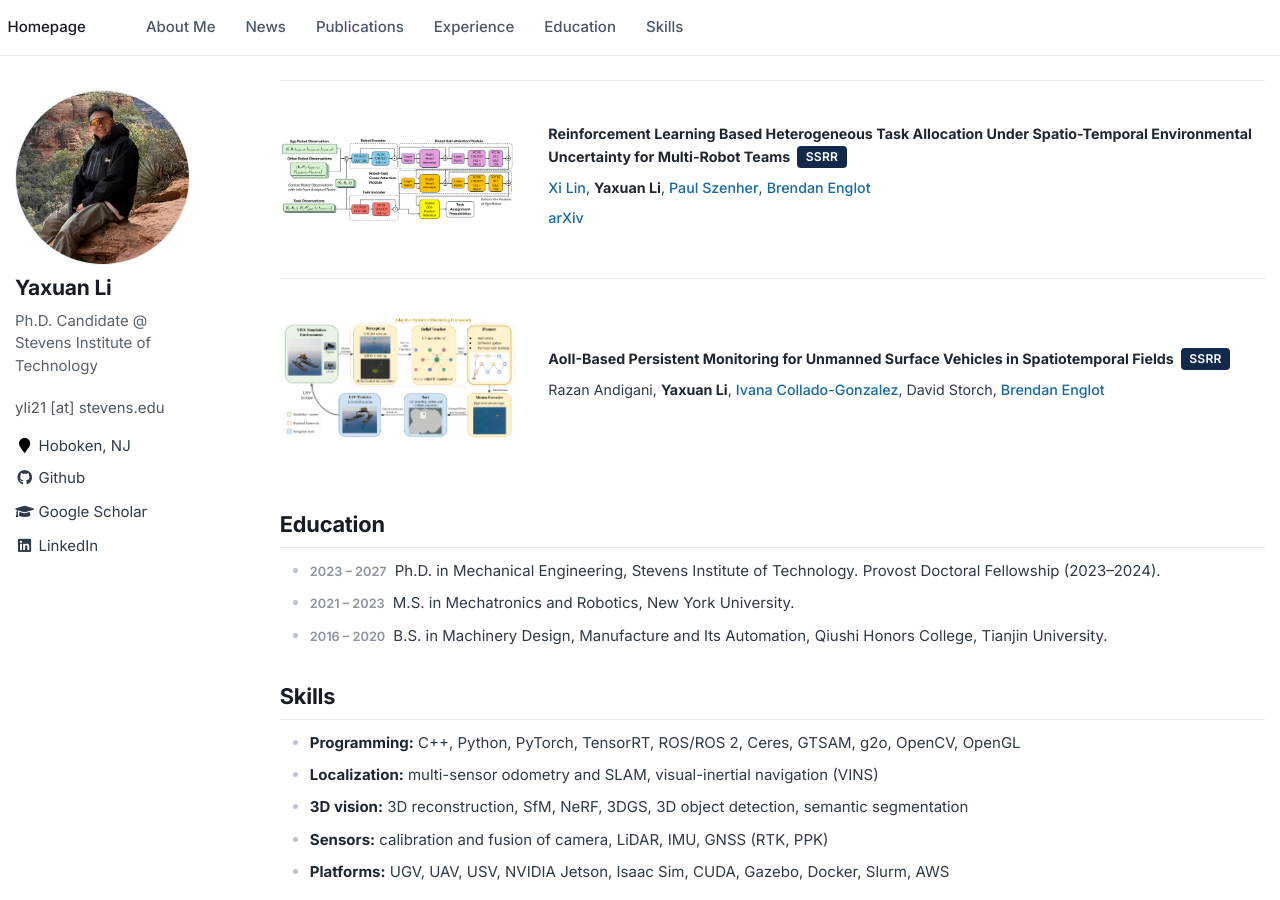
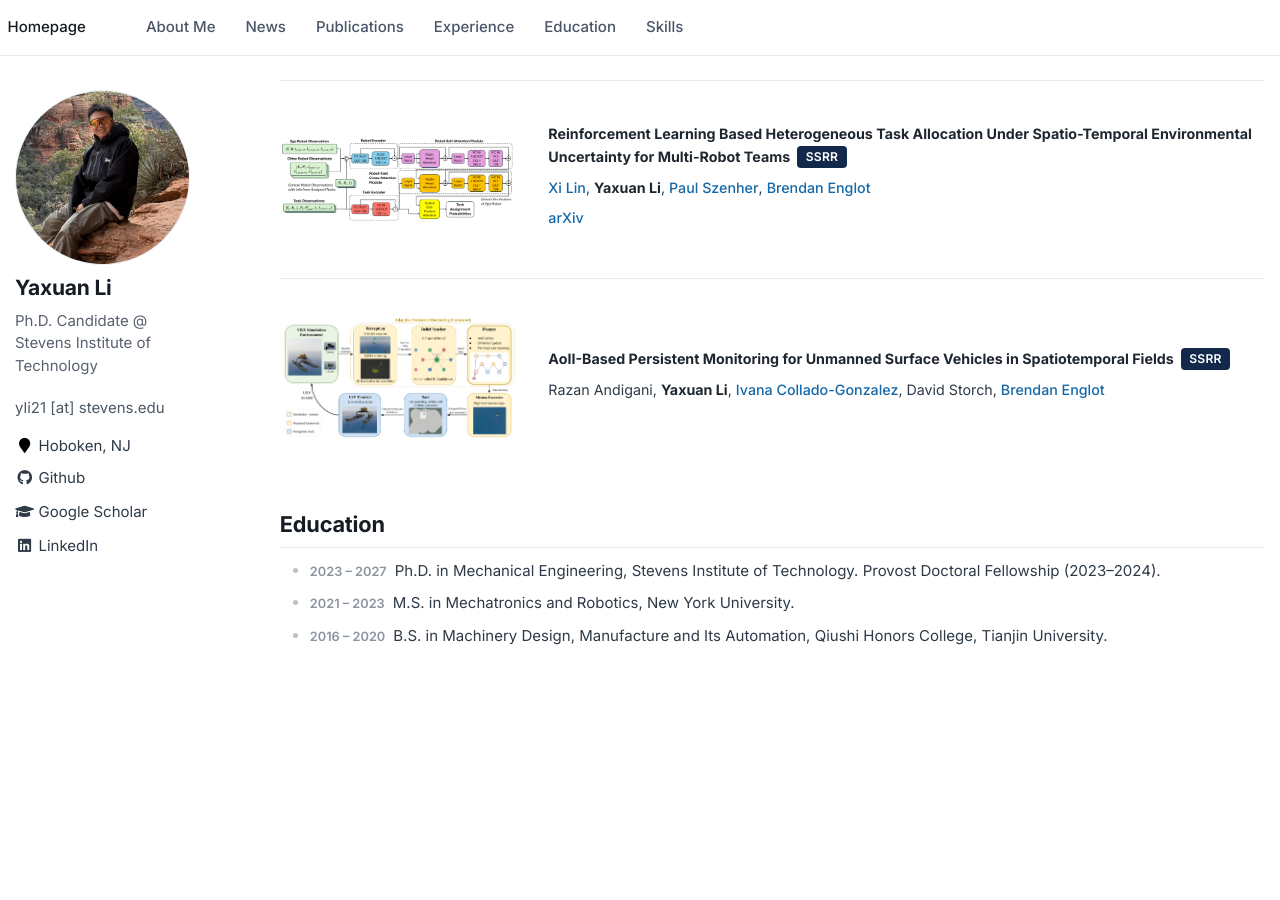
Before and after one commit to yaxlee/yaxlee.github.io, a Jekyll site: the page built from _pages/about.md, in a window 1280 px wide and 900 px high, scrolled down 1373 px. Built offline with Jekyll 4.4.1, drawn with Linux system fonts in a browser that asks for light colours; after the commit the page ends 2036 px from its top, so only the background shows below that.

Commit message:
Update about.md

```diff
--- a/_pages/about.md
+++ b/_pages/about.md
@@ -96,10 +96,3 @@ Razan Andigani, **Yaxuan Li**, [Ivana Collado-Gonzalez](https://scholar.google.c
 - *2023 – 2027* Ph.D. in Mechanical Engineering, Stevens Institute of Technology. Provost Doctoral Fellowship (2023–2024).
 - *2021 – 2023* M.S. in Mechatronics and Robotics, New York University.
 - *2016 – 2020* B.S. in Machinery Design, Manufacture and Its Automation, Qiushi Honors College, Tianjin University.
-
-# Skills
-- **Programming:** C++, Python, PyTorch, TensorRT, ROS/ROS 2, Ceres, GTSAM, g2o, OpenCV, OpenGL
-- **Localization:** multi-sensor odometry and SLAM, visual-inertial navigation (VINS)
-- **3D vision:** 3D reconstruction, SfM, NeRF, 3DGS, 3D object detection, semantic segmentation
-- **Sensors:** calibration and fusion of camera, LiDAR, IMU, GNSS (RTK, PPK)
-- **Platforms:** UGV, UAV, USV, NVIDIA Jetson, Isaac Sim, CUDA, Gazebo, Docker, Slurm, AWS
```
